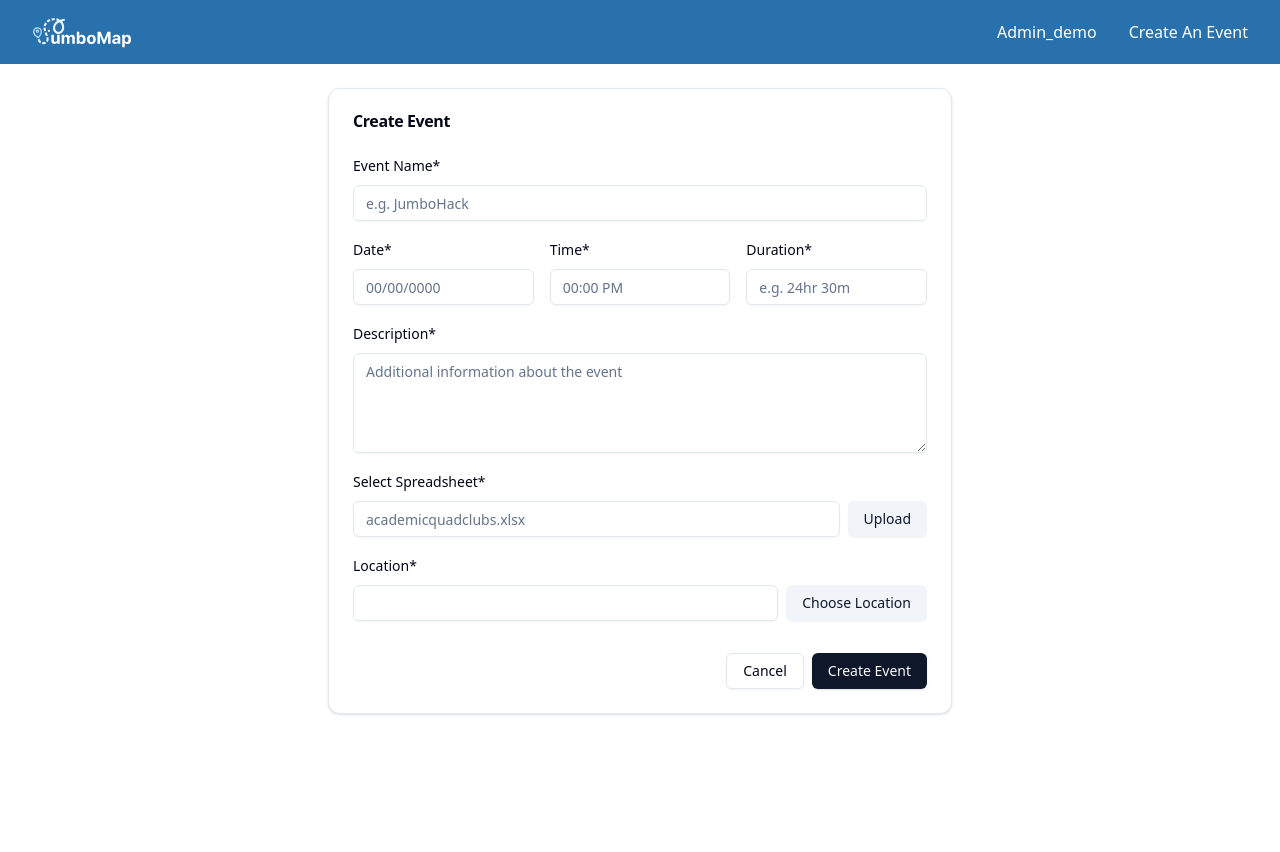
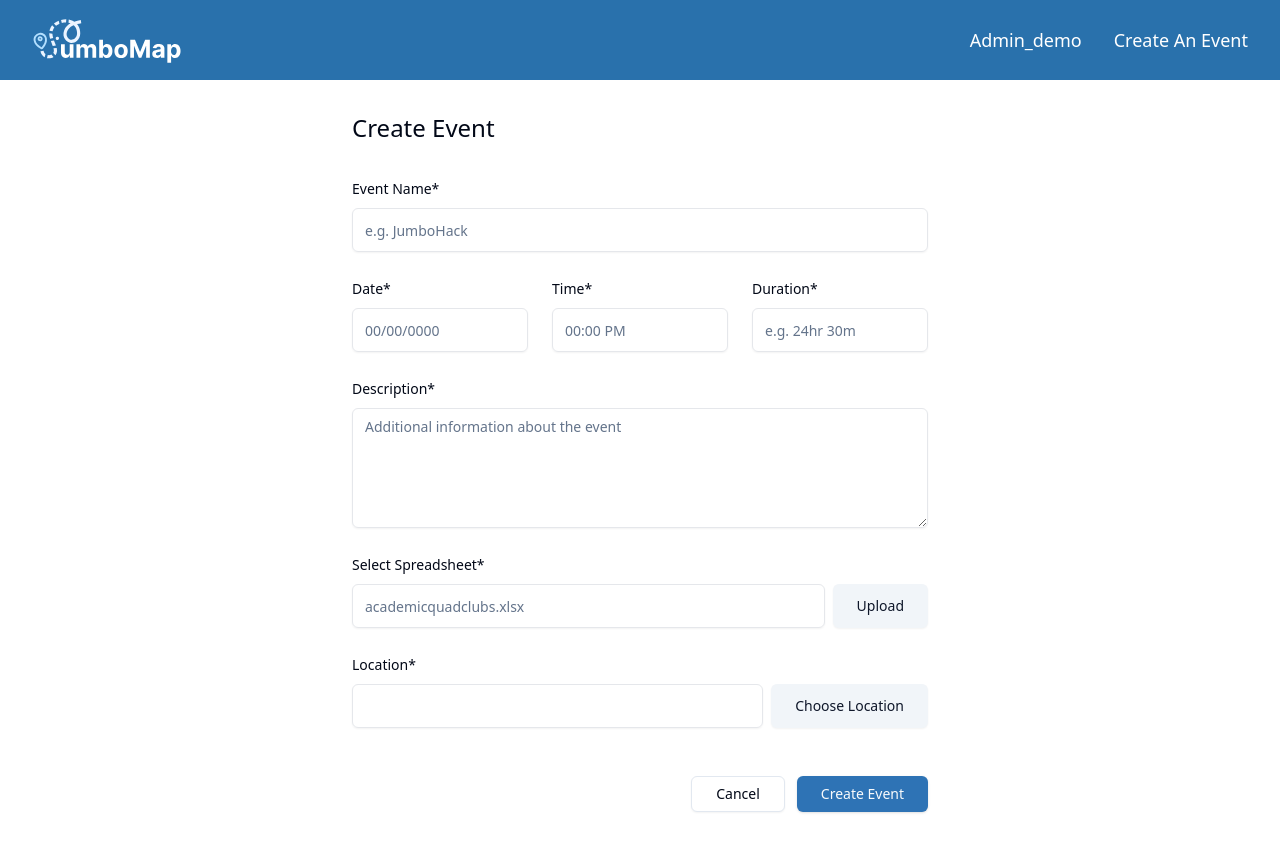
Before and after one commit to zack-white/jumbohack2025, a Next.js app in the folder jumbohack2025/: page /events/create in a window 1280 px wide. Shown: the top 852 px of the page. Before the commit the page ends 800 px from the top, so only its background shows below. Built offline with nearby package versions, Linux system fonts and the light colour scheme.

Commit message:
more styling changes

```diff
--- a/jumbohack2025/src/app/events/create/page.tsx
+++ b/jumbohack2025/src/app/events/create/page.tsx
@@ -1,83 +1,77 @@
-'use client';
+"use client";
 
-import { useState } from 'react';
+import { useState } from "react";
 import MapboxMap from "@/app/map/map";
 import { Card, CardContent, CardHeader, CardTitle } from "@/components/ui/card";
 import { Input } from "@/components/ui/input";
 import { Button } from "@/components/ui/button";
 import { Textarea } from "@/components/ui/textarea";
-import { useRouter } from 'next/navigation';
+import { useRouter } from "next/navigation";
 import { toast } from "sonner";
 
 export default function CreateEventPage() {
   const router = useRouter();
   const [showMap, setShowMap] = useState(false);
   const [formData, setFormData] = useState({
-    eventName: '',
-    date: '',
-    time: '',
-    duration: '',
-    description: '',
-    spreadsheet: '',
+    eventName: "",
+    date: "",
+    time: "",
+    duration: "",
+    description: "",
+    spreadsheet: "",
     location: null as { x: number; y: number } | null,
-    scale: 0
+    scale: 0,
   });
 
   const [errors, setErrors] = useState({
-    eventName: '',
-    date: '',
-    time: '',
-    duration: '',
-    description: '',
-    spreadsheet: '',
-    location: ''
+    eventName: "",
+    date: "",
+    time: "",
+    duration: "",
+    description: "",
+    spreadsheet: "",
+    location: "",
   });
 
   const validateForm = () => {
     const newErrors = {
-      eventName: '',
-      date: '',
-      time: '',
-      duration: '',
-      description: '',
-      spreadsheet: '',
-      location: ''
+      eventName: "",
+      date: "",
+      time: "",
+      duration: "",
+      description: "",
+      spreadsheet: "",
+      location: "",
     };
 
     let isValid = true;
 
     if (!formData.eventName.trim()) {
-      newErrors.eventName = 'Event name is required';
+      newErrors.eventName = "Event name is required";
       isValid = false;
     }
-
     if (!formData.date.trim()) {
-      newErrors.date = 'Date is required';
+      newErrors.date = "Date is required";
       isValid = false;
     }
-
     if (!formData.time.trim()) {
-      newErrors.time = 'Time is required';
+      newErrors.time = "Time is required";
       isValid = false;
     }
-
     if (!formData.duration.trim()) {
-      newErrors.duration = 'Duration is required';
+      newErrors.duration = "Duration is required";
       isValid = false;
     }
-
     if (!formData.description.trim()) {
-      newErrors.description = 'Description is required';
+      newErrors.description = "Description is required";
       isValid = false;
     }
-
     if (!formData.spreadsheet) {
-      newErrors.spreadsheet = 'Spreadsheet is required';
+      newErrors.spreadsheet = "Spreadsheet is required";
       isValid = false;
     }
-
     if (!formData.location) {
-      newErrors.location = 'Location is required';
+      newErrors.location = "Location is required";
       isValid = false;
     }
 
@@ -87,43 +81,46 @@ export default function CreateEventPage() {
 
   const resetForm = () => {
     setFormData({
-      eventName: '',
-      date: '',
-      time: '',
-      duration: '',
-      description: '',
-      spreadsheet: '',
+      eventName: "",
+      date: "",
+      time: "",
+      duration: "",
+      description: "",
+      spreadsheet: "",
       location: null,
-      scale: 0
+      scale: 0,
     });
     setErrors({
-      eventName: '',
-      date: '',
-      time: '',
-      duration: '',
-      description: '',
-      spreadsheet: '',
-      location: ''
+      eventName: "",
+      date: "",
+      time: "",
+      duration: "",
+      description: "",
+      spreadsheet: "",
+      location: "",
     });
   };
 
   const handleFileUpload = (e: React.ChangeEvent<HTMLInputElement>) => {
     if (e.target.files && e.target.files[0]) {
-      setFormData(prev => ({
+      setFormData((prev) => ({
         ...prev,
-        spreadsheet: e.target.files![0].name
+        spreadsheet: e.target.files![0].name,
       }));
-      setErrors(prev => ({...prev, spreadsheet: ''}));
+      setErrors((prev) => ({ ...prev, spreadsheet: "" }));
     }
   };
 
-  const handleLocationSelect = (coordinates: { x: number; y: number }, zoom: number) => {
-    setFormData(prev => ({
+  const handleLocationSelect = (
+    coordinates: { x: number; y: number },
+    zoom: number
+  ) => {
+    setFormData((prev) => ({
       ...prev,
       location: coordinates,
-      scale: zoom
+      scale: zoom,
     }));
-    setErrors(prev => ({...prev, location: ''}));
+    setErrors((prev) => ({ ...prev, location: "" }));
     setShowMap(false);
   };
 
@@ -136,10 +133,10 @@ export default function CreateEventPage() {
     }
 
     try {
-      const promise = fetch('/api/event', {
-        method: 'POST',
+      const promise = fetch("/api/event", {
+        method: "POST",
         headers: {
-          'Content-Type': 'application/json',
+          "Content-Type": "application/json",
         },
         body: JSON.stringify({
           eventName: formData.eventName,
@@ -148,102 +145,119 @@ export default function CreateEventPage() {
           duration: formData.duration,
           description: formData.description,
           location: formData.location,
-          scale: formData.scale
+          scale: formData.scale,
         }),
       });
 
       toast.promise(promise, {
-        loading: 'Creating event...',
+        loading: "Creating event...",
         success: (response) => {
           resetForm();
-          router.push('/placement');
-          return 'Event created successfully!';
+          router.push("/placement");
+          return "Event created successfully!";
         },
-        error: 'Failed to create event'
+        error: "Failed to create event",
       });
-
     } catch (error) {
-      console.error('Error creating event:', error);
-      toast.error('Error creating event. Please try again.');
+      console.error("Error creating event:", error);
+      toast.error("Error creating event. Please try again.");
     }
   };
 
   return (
-    <div className="p-6 max-w-2xl mx-auto">
-      <Card>
-        <CardHeader>
-          <CardTitle>Create Event</CardTitle>
-        </CardHeader>
-        <CardContent>
-          <form onSubmit={handleSubmit} className="space-y-4">
+    // Light-gray background & full height to mimic the screenshot
+<div className="bg-white min-h-screen">
+  {/* Center the form with less max width */}
+  <div className="max-w-xl mx-auto pt-8">
+    {/* Remove Card styling completely since the image doesn't show any card effects */}
+    <div>
+      {/* Header: Adjusted spacing and text size */}
+      <div className="mb-8">
+        <h1 className="text-2xl font-normal">Create Event</h1>
+      </div>
+
+      {/* Form content with adjusted spacing */}
+      <div>
+        <form onSubmit={handleSubmit} className="space-y-6">
+          {/* EVENT NAME */}
           <div className="space-y-2">
-              <label className="text-sm font-medium">
-                Event Name*
-              </label>
+            <label className="text-sm">Event Name*</label>
             <Input
               placeholder="e.g. JumboHack"
               value={formData.eventName}
               onChange={(e) => {
-                  setFormData(prev => ({...prev, eventName: e.target.value}));
-                  setErrors(prev => ({...prev, eventName: ''}));
+                setFormData((prev) => ({
+                  ...prev,
+                  eventName: e.target.value,
+                }));
+                setErrors((prev) => ({ ...prev, eventName: "" }));
               }}
-                className={errors.eventName ? 'border-red-500' : ''}
+              className={`${errors.eventName ? "border-red-500" : "border-gray-200"} h-11`}
             />
             {errors.eventName && (
               <p className="text-sm text-red-500">{errors.eventName}</p>
             )}
           </div>
 
-            <div className="grid grid-cols-3 gap-4">
+          {/* DATE / TIME / DURATION with adjusted spacing */}
+          <div className="grid grid-cols-3 gap-6">
+            {/* DATE */}
             <div className="space-y-2">
-                <label className="text-sm font-medium">
-                  Date*
-                </label>
+              <label className="text-sm">Date*</label>
               <Input
                 type="text"
                 placeholder="00/00/0000"
                 value={formData.date}
                 onChange={(e) => {
-                    setFormData(prev => ({...prev, date: e.target.value}));
-                    setErrors(prev => ({...prev, date: ''}));
+                  setFormData((prev) => ({
+                    ...prev,
+                    date: e.target.value,
+                  }));
+                  setErrors((prev) => ({ ...prev, date: "" }));
                 }}
-                  className={errors.date ? 'border-red-500' : ''}
+                className={`${errors.date ? "border-red-500" : "border-gray-200"} h-11`}
               />
               {errors.date && (
                 <p className="text-sm text-red-500">{errors.date}</p>
               )}
             </div>
+
+            {/* TIME */}
             <div className="space-y-2">
-                <label className="text-sm font-medium">
-                  Time*
-                </label>
+              <label className="text-sm">Time*</label>
               <Input
                 type="text"
                 placeholder="00:00 PM"
                 value={formData.time}
                 onChange={(e) => {
-                    setFormData(prev => ({...prev, time: e.target.value}));
-                    setErrors(prev => ({...prev, time: ''}));
+                  setFormData((prev) => ({
+                    ...prev,
+                    time: e.target.value,
+                  }));
+                  setErrors((prev) => ({ ...prev, time: "" }));
                 }}
-                  className={errors.time ? 'border-red-500' : ''}
+                className={`${errors.time ? "border-red-500" : "border-gray-200"} h-11`}
               />
               {errors.time && (
                 <p className="text-sm text-red-500">{errors.time}</p>
               )}
             </div>
+
+            {/* DURATION */}
             <div className="space-y-2">
-                <label className="text-sm font-medium">
-                  Duration*
-                </label>
+              <label className="text-sm">Duration*</label>
               <Input
                 type="text"
                 placeholder="e.g. 24hr 30m"
                 value={formData.duration}
                 onChange={(e) => {
-                    setFormData(prev => ({...prev, duration: e.target.value}));
-                    setErrors(prev => ({...prev, duration: ''}));
+                  setFormData((prev) => ({
+                    ...prev,
+                    duration: e.target.value,
+                  }));
+                  setErrors((prev) => ({ ...prev, duration: "" }));
                 }}
-                  className={errors.duration ? 'border-red-500' : ''}
+                className={`${errors.duration ? "border-red-500" : "border-gray-200"} h-11`}
               />
               {errors.duration && (
                 <p className="text-sm text-red-500">{errors.duration}</p>
@@ -251,40 +265,42 @@ export default function CreateEventPage() {
             </div>
           </div>
 
+          {/* DESCRIPTION */}
           <div className="space-y-2">
-              <label className="text-sm font-medium">
-                Description*
-              </label>
+            <label className="text-sm">Description*</label>
             <Textarea
               placeholder="Additional information about the event"
               value={formData.description}
               onChange={(e) => {
-                  setFormData(prev => ({...prev, description: e.target.value}));
-                  setErrors(prev => ({...prev, description: ''}));
+                setFormData((prev) => ({
+                  ...prev,
+                  description: e.target.value,
+                }));
+                setErrors((prev) => ({ ...prev, description: "" }));
               }}
-                className={`min-h-[100px] ${errors.description ? 'border-red-500' : ''}`}
+              className={`min-h-[120px] ${errors.description ? "border-red-500" : "border-gray-200"}`}
             />
             {errors.description && (
               <p className="text-sm text-red-500">{errors.description}</p>
             )}
           </div>
 
+          {/* SPREADSHEET */}
           <div className="space-y-2">
-              <label className="text-sm font-medium">
-                Select Spreadsheet*
-              </label>
+            <label className="text-sm">Select Spreadsheet*</label>
             <div className="flex gap-2">
               <Input
                 type="text"
                 placeholder="academicquadclubs.xlsx"
                 value={formData.spreadsheet}
                 readOnly
-                  className={`flex-grow ${errors.spreadsheet ? 'border-red-500' : ''}`}
+                className={`flex-grow h-11 ${errors.spreadsheet ? "border-red-500" : "border-gray-200"}`}
               />
               <Button
                 type="button"
                 variant="secondary"
-                  onClick={() => document.getElementById('file-upload')?.click()}
+                className="h-11 px-6"
+                onClick={() => document.getElementById("file-upload")?.click()}
               >
                 Upload
               </Button>
@@ -301,20 +317,24 @@ export default function CreateEventPage() {
             )}
           </div>
 
+          {/* LOCATION */}
           <div className="space-y-2">
-              <label className="text-sm font-medium">
-                Location*
-              </label>
+            <label className="text-sm">Location*</label>
             <div className="flex gap-2">
               <Input
                 type="text"
-                  value={formData.location ? `${formData.location.x}, ${formData.location.y}` : ''}
+                value={
+                  formData.location
+                    ? `${formData.location.x}, ${formData.location.y}`
+                    : ""
+                }
                 readOnly
-                  className={`flex-grow ${errors.location ? 'border-red-500' : ''}`}
+                className={`flex-grow h-11 ${errors.location ? "border-red-500" : "border-gray-200"}`}
               />
               <Button
                 type="button"
                 variant="secondary"
+                className="h-11 px-6"
                 onClick={() => setShowMap(true)}
               >
                 Choose Location
@@ -325,28 +345,29 @@ export default function CreateEventPage() {
             )}
           </div>
 
-            <div className="flex justify-end gap-2 pt-4">
-              <Button
-                type="button"
-                variant="outline"
-                onClick={resetForm}
-              >
+          {/* ACTION BUTTONS */}
+          <div className="flex justify-end gap-3 pt-6">
+            <Button type="button" variant="outline" className="px-6">
               Cancel
             </Button>
-              <Button type="submit">
+            <Button type="submit" className="px-6 bg-[#2E73B5]">
               Create Event
             </Button>
           </div>
         </form>
-        </CardContent>
-      </Card>
+      </div>
+    </div>
+  </div>
 
+  {/* MAP MODAL - kept the same since it's not visible in the screenshot */}
   {showMap && (
     <div className="fixed inset-0 bg-black/50 flex items-center justify-center p-4">
-          <Card className="w-full max-w-4xl h-[600px]">
+      <Card className="w-full max-w-4xl h-[600px] shadow-lg">
         <CardHeader className="flex flex-row items-center justify-between">
           <CardTitle>Choose a General Location</CardTitle>
-              <Button variant="ghost" onClick={() => setShowMap(false)}>×</Button>
+          <Button variant="ghost" onClick={() => setShowMap(false)}>
+            ×
+          </Button>
         </CardHeader>
         <CardContent className="h-[500px]">
           <MapboxMap onLocationSelect={handleLocationSelect} />
--- a/jumbohack2025/src/components/NavBar.tsx
+++ b/jumbohack2025/src/components/NavBar.tsx
@@ -34,7 +34,7 @@ const NavBar = () => {
   return (
     <nav className="w-full bg-[#2971AC] dark:[#B2DFFF] text-white">
       <div className="max-w-7xl mx-auto px-4 sm:px-6 lg:px-8">
-        <div className="flex justify-between h-16 items-center">
+        <div className="flex justify-between h-16 md:h-20 items-center">
           <div className="flex items-center">
             <Link href="/">
               <Image
@@ -42,7 +42,7 @@ const NavBar = () => {
                 alt="JumboMap Logo"
                 width={140}
                 height={40}
-                className="h-8 w-auto"
+                className="h-8 w-auto md:h-12 md:w-auto"
               />
             </Link>
           </div>
@@ -52,7 +52,7 @@ const NavBar = () => {
               <Link
                 key={item.label}
                 href={item.href}
-                className="text-white hover:text-gray-200"
+                className="text-white hover:text-gray-200 md:text-lg"
               >
                 {item.label}
               </Link>
--- a/jumbohack2025/src/components/UpcomingEvents.tsx
+++ b/jumbohack2025/src/components/UpcomingEvents.tsx
@@ -64,7 +64,7 @@ export default function UpcomingEvents() {
 
   return (
     <div className="mt-6">
-      <h2 className="text-xl font-medium text-gray-900 mb-4 md:text-2xl">
+      <h2 className="text-xl font-medium text-gray-900 mb-4 md:text-3xl">
         Upcoming Events
       </h2>
 
```
Also changed, not shown: jumbohack2025/src/app/page.tsx (+9 -4 lines). Lines whose indentation alone changed are shown as unchanged.
